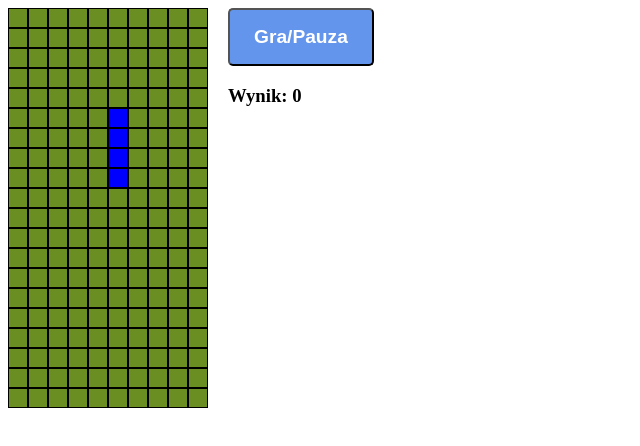
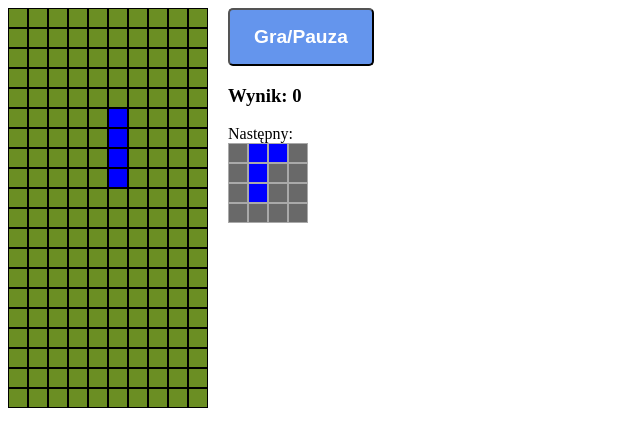
Before and after one commit to mmalaczek/Tetris, a plain HTML site: page index.html in a window 1280 px wide. Shown: the whole page, without its empty margins (0-640 px from the left). Drawn offline with Linux system fonts and the light colour scheme.

Commit message:
display next tile

```diff
--- a/index.html
+++ b/index.html
@@ -14,6 +14,10 @@
         <div class="gameInfo">
             <button id="startStopButton">Gra/Pauza</button>
             <h3>Wynik: <span id="scoreDisplay">0</span></h3>
+            <div>Następny:</div>
+            <div class="upNext">
+                <!-- TILES GENERATED WITH JS -->
+            </div>
         </div>
     </div>
     <script src="./main.js"></script>
--- a/main.js
+++ b/main.js
@@ -7,14 +7,23 @@ window.onload = () => {
 
     for (let i = 0; i < 10; i++) {
         let tile = document.createElement('div');
-        tile.setAttribute('class', 'taken');
+        tile.classList.add('taken');
         document.querySelector(".gameGrid").appendChild(tile);
+    }
+
+    for (let i = 0; i < 16; i++) {
+        let tile = document.createElement('div');
+        tile.classList.add('nextTet');
+        document.querySelector(".upNext").appendChild(tile);
     }
 
     const tileWidth = 20;
     const tileHeight = 20;
     const gridWidth = 10;
+    const upNextGridWidth = 4;
+    let nextRandom = 0;
     let tiles = Array.from(document.querySelectorAll(".gameGrid div"));
+    let upNext = Array.from(document.querySelectorAll(".upNext div"));
     const scoreDisplay = document.querySelectorAll("#scoreDisplay");
     const startStopButton = document.querySelectorAll("#startStopButton");
 
@@ -53,6 +62,14 @@ window.onload = () => {
         [gridWidth, gridWidth + 1, gridWidth + 2, gridWidth + 3],
     ];
 
+    const upNextTetriminos = [
+        [1, upNextGridWidth + 1, upNextGridWidth * 2 + 1, 2],
+        [upNextGridWidth * 2, upNextGridWidth + 1, upNextGridWidth * 2 + 1, upNextGridWidth + 2],
+        [upNextGridWidth, 1, upNextGridWidth + 1, upNextGridWidth + 2],
+        [0, upNextGridWidth, 1, upNextGridWidth + 1],
+        [1, upNextGridWidth + 1, upNextGridWidth * 2 + 1, upNextGridWidth * 3 + 1]
+    ];
+
     const theTetriminos = [lTetrimino, sTetrimino, tTetrimino, oTetrimino, iTetrimino];
 
     let currentPosition = 4;
@@ -79,15 +96,26 @@ window.onload = () => {
         freeze();
     }
 
+    const upNextDisplay = () => {
+        upNext.forEach(el => {
+            el.classList.remove('tetrimino');
+        });
+        upNextTetriminos[nextRandom].forEach(el => {
+            upNext[el].classList.add('tetrimino');
+        });
+    }
+
     const freeze = () => {
         if (currentBlock.some(el => tiles[currentPosition + el + gridWidth].classList.contains('taken'))) {
             currentBlock.forEach((el) => {
                 tiles[currentPosition + el].classList.add('taken');
             });
-            randomTetrimino = Math.floor(Math.random() * theTetriminos.length);
+            randomTetrimino = nextRandom;
+            nextRandom = Math.floor(Math.random() * theTetriminos.length);
             currentBlock = theTetriminos[randomTetrimino][currentRotation];
             currentPosition = 4;
             draw();
+            upNextDisplay();
         }
     }
 
@@ -116,6 +144,7 @@ window.onload = () => {
         }
         draw();
     }
+
     const rotate = () => {
         undraw();
         currentRotation++;
@@ -147,6 +176,7 @@ window.onload = () => {
     // GAME LOGIC BELOW
     document.addEventListener('keyup', control);
     draw();
+    upNextDisplay();
 
     let timerId = setInterval(moveDown, 1000);
 
--- a/style.css
+++ b/style.css
@@ -11,6 +11,21 @@
     width: 18px;
     height: 18px;
     border: 1px solid black;
+}
+
+.upNext {
+    width: 80px;
+    height: 80px;
+    display: flex;
+    display: -webkit-flex;
+    flex-wrap: wrap;
+    background-color: dimgray;
+}
+
+.nextTet {
+    width: 18px;
+    height: 18px;
+    border: 1px solid darkgray;
 }
 
 #gameScreen {
```
